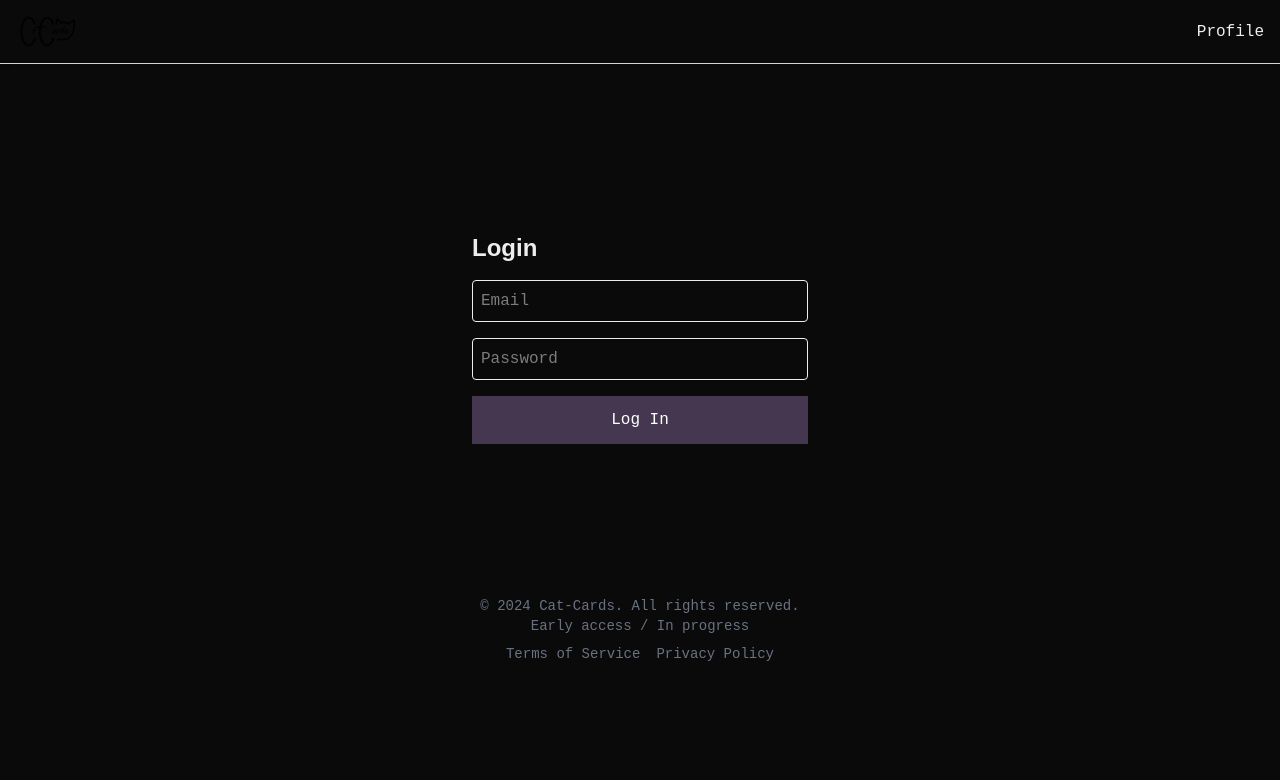
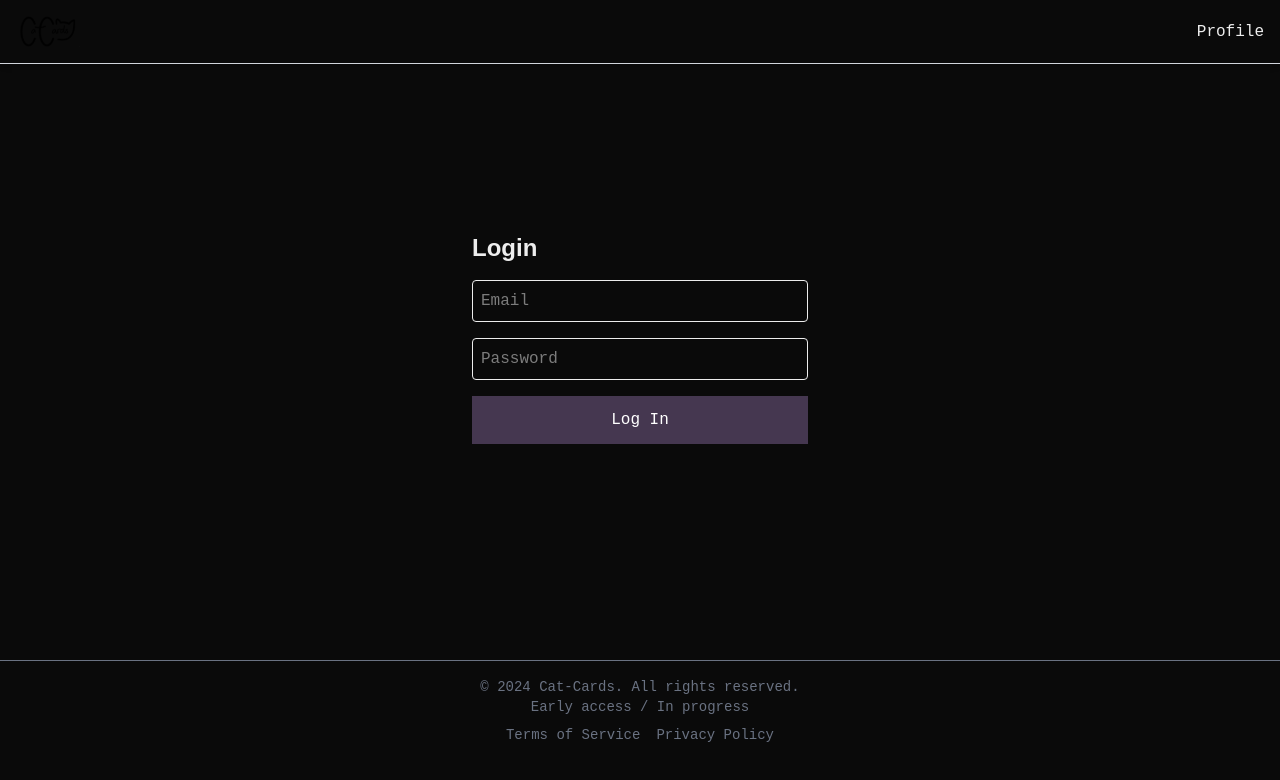
Before and after one commit to eve1ne/cat-cards, a Next.js app: page /login in a window 1280 px wide. Shown: the top 780 px of the page. Built offline with nearby package versions, Linux system fonts and the light colour scheme; no server answers; a web font is replaced by a local one.

Commit message:
Positioned Footer

```diff
--- a/app/components/footer.tsx
+++ b/app/components/footer.tsx
@@ -5,14 +5,14 @@ import Link from "next/link";
 
 export default function Footer() {
   return (
-    <footer className="text-sm mt-32 mb-8 text-gray-500 flex flex-col items-center">
-    <p>© 2024 Cat-Cards. All rights reserved.</p>
-    <p>Early access / In progress</p>
+    <footer className="text-sm border-t mb-4 text-gray-500 flex flex-col items-center">
+      <p className="mt-4">© 2024 Cat-Cards. All rights reserved.</p>
+      <p>Early access / In progress</p>
 
-    <div className="flex gap-4 mt-2">
-        <Link href="/terms" className="hover:underline">Terms of Service</Link>
-        <Link href="/privacy" className="hover:underline">Privacy Policy</Link>
-    </div>
+      <div className="flex gap-4 mt-2">
+          <Link href="/terms" className="hover:underline">Terms of Service</Link>
+          <Link href="/privacy" className="hover:underline">Privacy Policy</Link>
+      </div>
     </footer>
 
   );
--- a/app/login/page.tsx
+++ b/app/login/page.tsx
@@ -50,7 +50,7 @@ export default function LoginPage() {
 
         {error && <p className="text-red-500 text-sm">{error}</p>}
 
-        <button className="w-full bg-[#453750] text-white px-6 py-3 transition duration-300 ease-in-out hover:bg-[#5b4769] hover:scale-105 hover:shadow-lg">
+        <button className="mb-48 w-full bg-[#453750] text-white px-6 py-3 transition duration-300 ease-in-out hover:bg-[#5b4769] hover:scale-105 hover:shadow-lg">
           Log In
         </button>
       </form>
--- a/app/signup/page.tsx
+++ b/app/signup/page.tsx
@@ -50,7 +50,7 @@ export default function SignupPage() {
 
         {error && <p className="text-red-500 text-sm">{error}</p>}
 
-        <button className="w-full bg-[#453750] text-white px-6 py-3 transition duration-300 ease-in-out hover:bg-[#5b4769] hover:scale-105 hover:shadow-lg">
+        <button className="mb-48 w-full bg-[#453750] text-white px-6 py-3 transition duration-300 ease-in-out hover:bg-[#5b4769] hover:scale-105 hover:shadow-lg">
           Create Account
         </button>
       </form>
```
